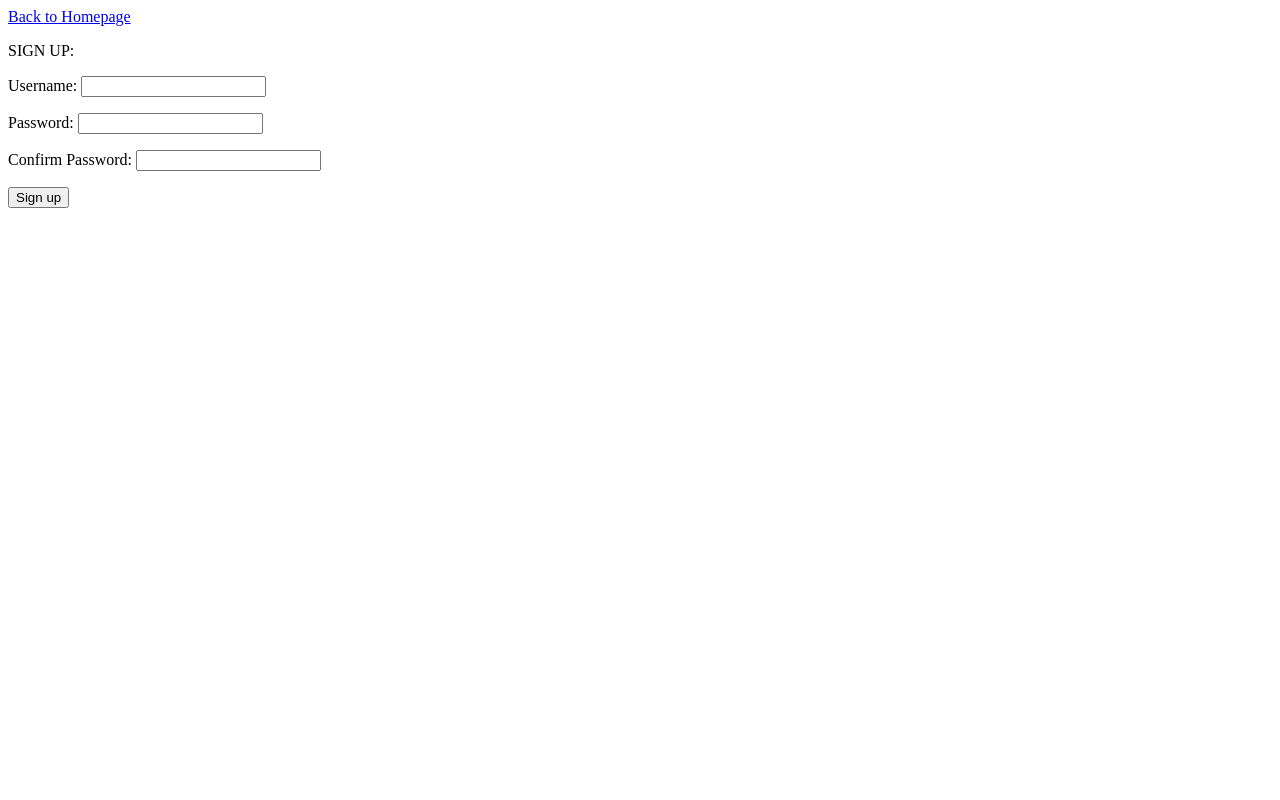
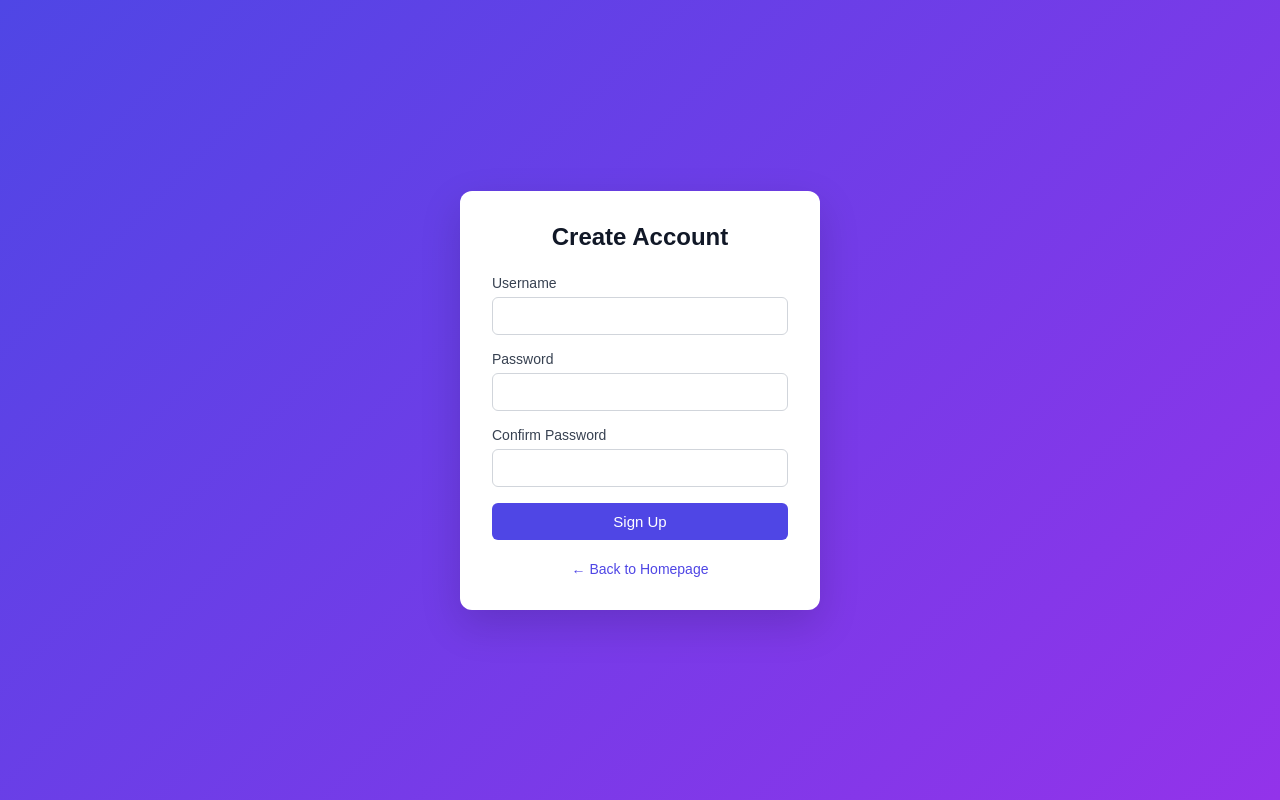
Before and after one commit to jshaXXY/WMS, a PHP site: page /sign_up.php in a window 1280 px wide. Run offline with PHP 8.4, Linux system fonts and the light colour scheme.

Commit message:
page butify

```diff
--- /dev/null
+++ b/css/auth.css
@@ -0,0 +1,92 @@
+/* auth.css – shared style for sign in / sign up pages */
+
+* {
+    box-sizing: border-box;
+}
+
+body {
+    margin: 0;
+    height: 100vh;
+    font-family: Arial, Helvetica, sans-serif;
+    background: linear-gradient(135deg, #4f46e5, #9333ea);
+    display: flex;
+    justify-content: center;
+    align-items: center;
+}
+
+.card {
+    background: #ffffff;
+    width: 360px;
+    padding: 32px;
+    border-radius: 12px;
+    box-shadow: 0 15px 40px rgba(0, 0, 0, 0.15);
+}
+
+.card h1 {
+    margin: 0 0 24px;
+    text-align: center;
+    font-size: 24px;
+    color: #111827;
+}
+
+.form-group {
+    margin-bottom: 16px;
+}
+
+label {
+    display: block;
+    font-size: 14px;
+    color: #374151;
+    margin-bottom: 6px;
+}
+
+input[type="text"],
+input[type="password"] {
+    width: 100%;
+    padding: 10px 12px;
+    font-size: 14px;
+    border: 1px solid #d1d5db;
+    border-radius: 6px;
+}
+
+input:focus {
+    outline: none;
+    border-color: #6366f1;
+}
+
+.btn {
+    width: 100%;
+    padding: 10px;
+    background: #4f46e5;
+    border: none;
+    border-radius: 6px;
+    color: white;
+    font-size: 15px;
+    cursor: pointer;
+}
+
+.btn:hover {
+    background: #4338ca;
+}
+
+.message {
+    margin-top: 16px;
+    font-size: 14px;
+    color: #dc2626;
+    text-align: center;
+}
+
+.back-link {
+    text-align: center;
+    margin-top: 20px;
+}
+
+.back-link a {
+    font-size: 14px;
+    color: #4f46e5;
+    text-decoration: none;
+}
+
+.back-link a:hover {
+    text-decoration: underline;
+}
--- a/sign_up.php
+++ b/sign_up.php
@@ -47,37 +47,44 @@ if (isset($_POST['sign_up_submit']) &&  $_SERVER["REQUEST_METHOD"] = "POST")
 }
 ?>
 
-<html>
+<!DOCTYPE html>
+<html lang="en">
 <head>
     <meta charset="UTF-8">
-    <title>sign up</title>
+    <title>Sign Up</title>
+    <link rel="stylesheet" href="css/auth.css">
 </head>
+
 <body>
-    <p>
-        <a href="index.html">Back to Homepage</a>
-    </p>
-    <p>
-        SIGN UP:
-    </p>
-    <form name="sign_up" method="post" action="<?php echo $_SERVER['PHP_SELF']; ?>">
-        <p>
-            Username:
+<div class="card">
+    <h1>Create Account</h1>
+
+    <form method="post" action="<?php echo $_SERVER['PHP_SELF']; ?>">
+        <div class="form-group">
+            <label>Username</label>
             <input type="text" name="username" value="<?php echo $username; ?>">
-        </p>
-        <p>
-            Password:
+        </div>
+
+        <div class="form-group">
+            <label>Password</label>
             <input type="password" name="password" value="<?php echo $password; ?>">
-        </p>
-        <p>
-            Confirm Password:
+        </div>
+
+        <div class="form-group">
+            <label>Confirm Password</label>
             <input type="password" name="confirm_password" value="<?php echo $confirm_password; ?>">
-        </p>
-        <p>
-            <input type="submit" name="sign_up_submit" value="Sign up">
-        </p>
+        </div>
+
+        <input class="btn" type="submit" name="sign_up_submit" value="Sign Up">
     </form>
-    <p>
-        <?php echo $sign_up_state; ?>
-    </p>
+
+    <?php if (!empty($sign_up_state)) { ?>
+        <div class="message"><?php echo $sign_up_state; ?></div>
+    <?php } ?>
+
+    <div class="back-link">
+        <a href="index.html">← Back to Homepage</a>
+    </div>
+</div>
 </body>
 </html>
```
Also changed, not shown: sign_in.php (+32 -24 lines), 3 other files.
